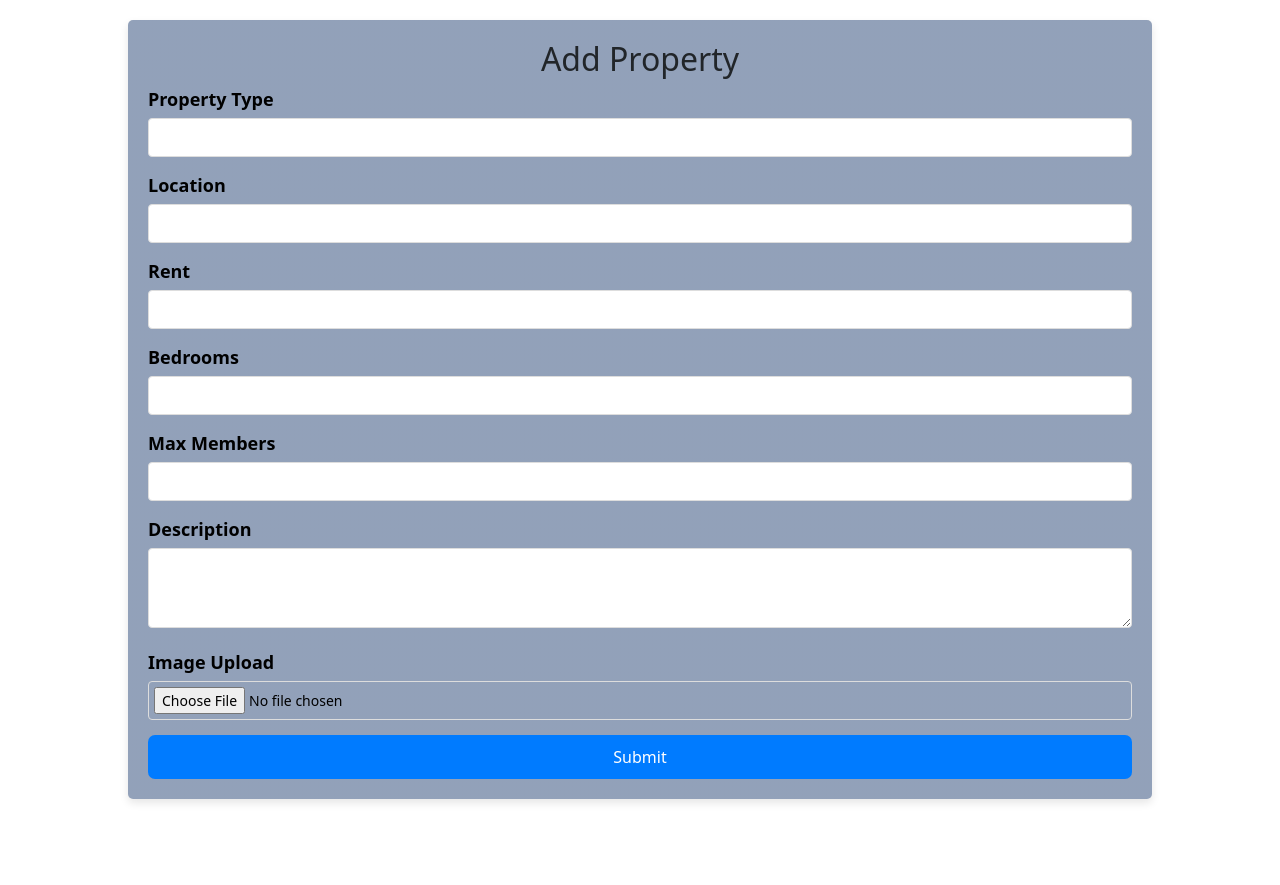
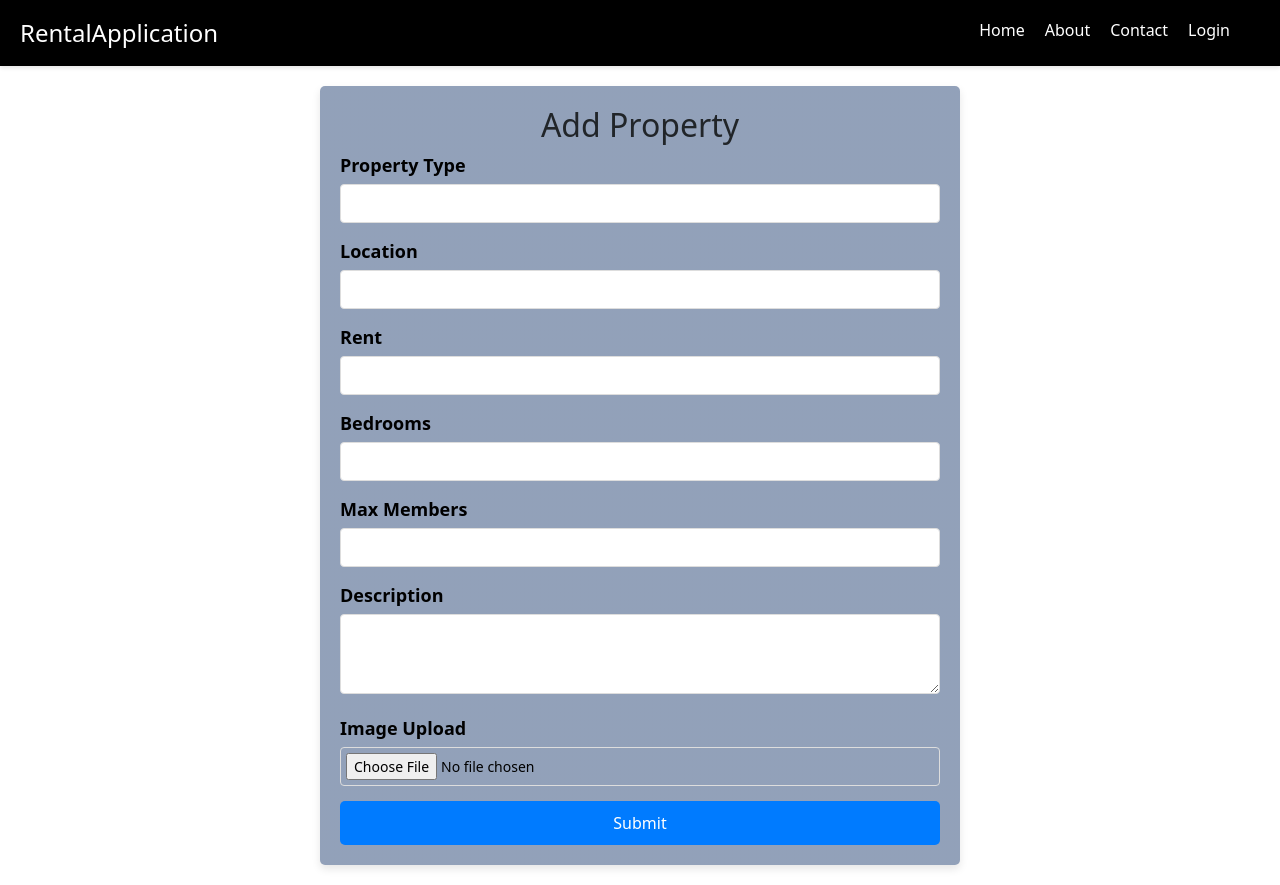
Before and after one commit to ganeshkrishna1/project_group_4, a React (Create React App) app: page /landlordpage in a window 1280 px wide. Before the commit the page ends 819 px from the top, so only its background shows below. Built offline with nearby package versions, Linux system fonts and the light colour scheme.

Commit message:
Navigation bar

```diff
--- a/src/components/HomePage/HomePage.js
+++ b/src/components/HomePage/HomePage.js
@@ -1,7 +1,15 @@
 import React from 'react';
+import NavigationBar from '../Navigation/NavigationBar';
 function HomePage() {
     return(
-        <h1>User Logged in Successful</h1>
+        <div>
+        <NavigationBar/>
+        <br></br>
+        <br></br>
+        <center>
+        <h1>Welcome to RentalApplication!!!</h1>
+        </center>
+        </div>
     )
 }
 export default HomePage;
--- a/src/components/Landlord/Landlord.css
+++ b/src/components/Landlord/Landlord.css
@@ -1,5 +1,5 @@
 .landlord-container {
-  width: 80%;
+  width: 50%;
   margin: 20px auto;
   padding: 20px;
   box-shadow: 0 4px 8px rgba(0, 0, 0, 0.1);
@@ -41,7 +41,7 @@ textarea {
   resize: vertical;
 }
 
-button {
+#landlordSubmit {
   display: block;
   width: 100%;
   padding: 10px;
@@ -54,11 +54,11 @@ button {
   margin-top: 10px;
 }
 
-button:hover {
-  background-color: #0056b3;
+#landlordSubmit:hover {
+  background-color:green;
 }
 
-button:active {
+#landlordSubmit:active {
   background-color: #003d80;
   transform: scale(0.98);
 }
--- a/src/components/Landlord/Landlord.js
+++ b/src/components/Landlord/Landlord.js
@@ -1,6 +1,7 @@
 import React, { useState, useEffect } from 'react';
 import axios from 'axios';
 import "./Landlord.css"
+import NavigationBar from '../Navigation/NavigationBar';
 function Landlord() {
   const [formData, setFormData] = useState({
     landlord_id: '', // Initialize landlord_id as an empty string
@@ -63,6 +64,8 @@ function Landlord() {
   };
 
   return (
+    <div>
+    <NavigationBar/>
     <div className="landlord-container">
       <h2>Add Property</h2>
       <form onSubmit={handleSubmit}>
@@ -142,8 +145,9 @@ function Landlord() {
             required
           />
         </div>
-        <button type="submit">Submit</button>
+        <button type="submit" id="landlordSubmit">Submit</button>
       </form>
+    </div>
     </div>
   );
 }
--- /dev/null
+++ b/src/components/Navigation/NavigationBar.css
@@ -0,0 +1,39 @@
+.navbar {
+    display: flex;
+    justify-content: space-between;
+    align-items: center;
+    padding: 10px 20px;
+    background-color:  black ;
+    box-shadow: 0 2px 4px rgba(0, 0, 0, 0.1);
+  }
+
+  .nav-brand {
+    font-size: 1.5em;
+    color: #fff;
+    text-decoration: none;
+    margin-left: 20px;
+  }
+
+  .nav-menu {
+    font-size: 1em;
+    list-style: none;
+    padding: 0;
+    display: flex;
+    gap: 20px;
+    margin-right: 50px;
+    margin-top:10px;
+  }
+
+  .nav-menu li a {
+    text-decoration: none;
+    color: #fff;
+    transition: color 0.3s ease;
+  }
+
+  .nav-menu li a:hover {
+    background-color: green;
+    font-size: 1.2em;  /* Increase the font size */
+    padding: 5px 10px;  /* Add some padding to make the green background more pronounced */
+    border-radius: 5px;  /* Optional: Add rounded corners to the hover effect */
+    transition: background-color 0.3s ease, font-size 0.3s ease;  /* Smooth transition for the hover effect */
+  }
--- /dev/null
+++ b/src/components/Navigation/NavigationBar.js
@@ -0,0 +1,17 @@
+import React from 'react';
+import "./NavigationBar.css";
+function NavigationBar() {
+  return (
+    <nav className="navbar">
+      <a href="/homepage" className="nav-brand">RentalApplication</a>
+      <ul className="nav-menu">
+        <li><a href="/homepage">Home</a></li>
+        <li><a href="/about">About</a></li>
+        <li><a href="/contact">Contact</a></li>
+        <li><a href="/Login">Login</a></li>
+      </ul>
+    </nav>
+  );
+}
+
+export default NavigationBar;
```
